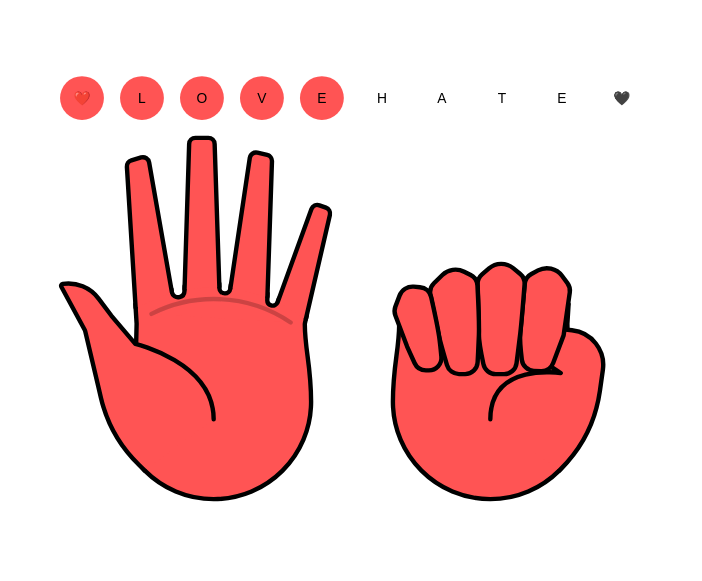
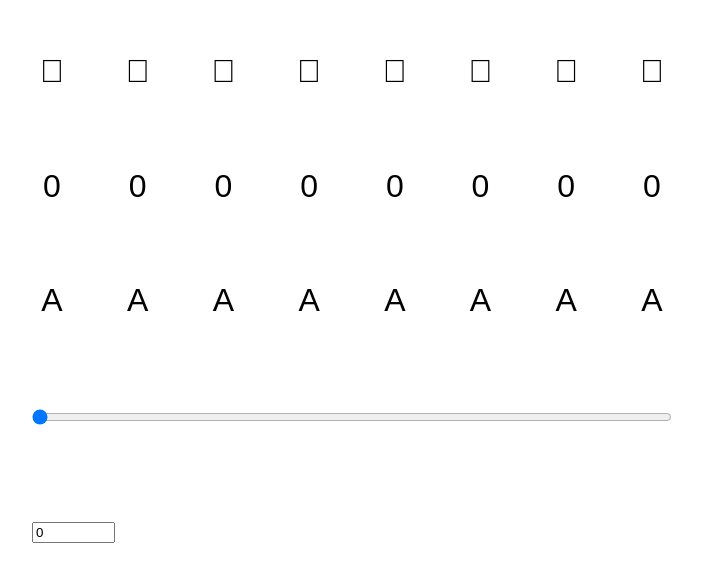
Before and after one commit to robstarbuck/finbin, a React (Create React App) app: page / in a window 1280 px wide. Shown: the part 101-682 px from the top of the page, without its empty margins (288-990 px from the left). Built offline with nearby package versions, Linux system fonts and the light colour scheme; a web font is replaced by a local one.

Commit message:
Small changes

```diff
--- a/src/App.tsx
+++ b/src/App.tsx
@@ -1,7 +1,7 @@
 import React, { useState } from "react";
 import "./App.css";
 import { BinaryDemo } from "./components/base-demo";
-import { HandsFor } from "./components/hands-for";
+import { HandsSwitch } from "./components/hands-for";
 
 const App = () => {
   const params = new URLSearchParams(document.location.search);
@@ -11,15 +11,15 @@ const App = () => {
     document.documentElement.style.setProperty("--fill", fill);
   }
 
-  // return (
-  //   <div className="App">
-  //     <BinaryDemo />
-  //   </div>
-  // );
+  return (
+    <div className="App">
+      <BinaryDemo />
+    </div>
+  );
 
   return (
     <div className="App">
-      <HandsFor type="love-hate" />
+      <HandsSwitch type="love-hate" />
     </div>
   );
 };
--- a/src/components/base-demo.tsx
+++ b/src/components/base-demo.tsx
@@ -14,11 +14,12 @@ const Values: FC<ValuesProps> = (props) => {
 
   const paddedValue = from.padStart(padding, "0");
   const fromLen = from.length;
+  const valueIsZero = fromLen === 1 && from === "0";
 
   return (
     <div className="row">
       {paddedValue.split("").map((v, i) => {
-        const isPadding = padding - i > fromLen || (fromLen === 1 && v === "0");
+        const isPadding = padding - i > fromLen || valueIsZero;
         return (
           <span key={i} className={cn({ isPadding })}>
             {renderValue(v)}
@@ -41,17 +42,9 @@ const BinaryDemo = () => {
     <section>
       <article>
         <div className="base-demo">
-          <Values
-            from={value.toString(2)}
-            renderValue={(v) => (v === "0" ? "\uE06B" : v)}
-          />
+          <Values from={value.toString(2)} renderValue={toLinedZeros} />
           <Values from={value.toString(10)} />
-          <Values
-            from={value.toString(26)}
-            renderValue={(v) =>
-              (parseInt(v, 26) + 10).toString(36).toUpperCase()
-            }
-          />
+          <Values from={value.toString(26)} renderValue={toAlphabet} />
           <div>
             <input
               value={value}
@@ -76,4 +69,9 @@ const BinaryDemo = () => {
   );
 };
 
+const toAlphabet = (v: string) =>
+  (parseInt(v, 26) + 10).toString(36).toUpperCase();
+
+const toLinedZeros = (v: string) => (v === "0" ? "\uE06B" : v);
+
 export { BinaryDemo };
--- a/src/components/hands-for.tsx
+++ b/src/components/hands-for.tsx
@@ -11,7 +11,7 @@ interface PropsPrivate {
   type: "love-hate" | "binary" | "decimal";
 }
 
-const HandsFor: FC<PropsPrivate> = (props) => {
+const HandsSwitch: FC<PropsPrivate> = (props) => {
   const { type } = props;
   const params = new URLSearchParams(document.location.search);
 
@@ -43,4 +43,4 @@ const HandsFor: FC<PropsPrivate> = (props) => {
   return null;
 };
 
-export { HandsFor };
+export { HandsSwitch };
```
